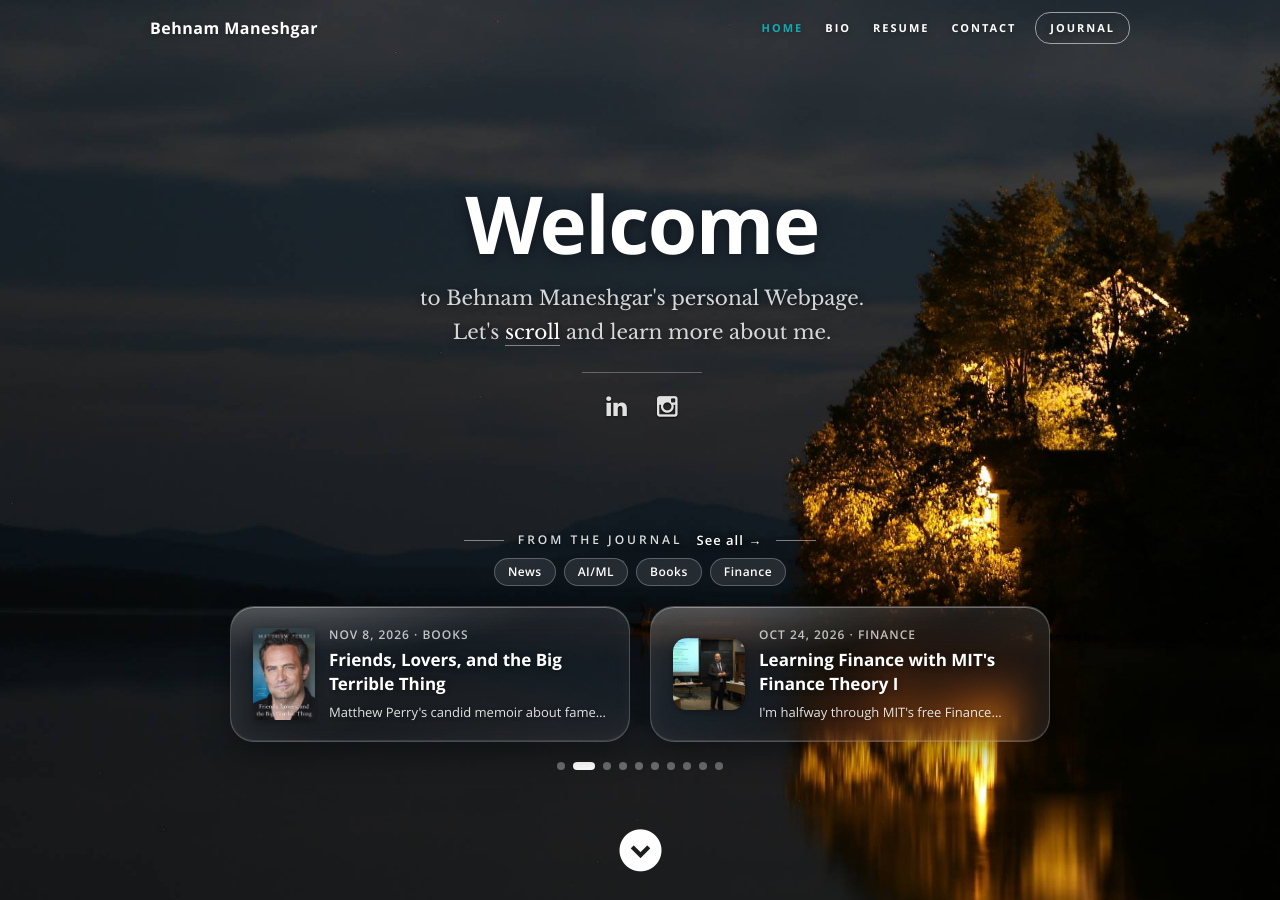
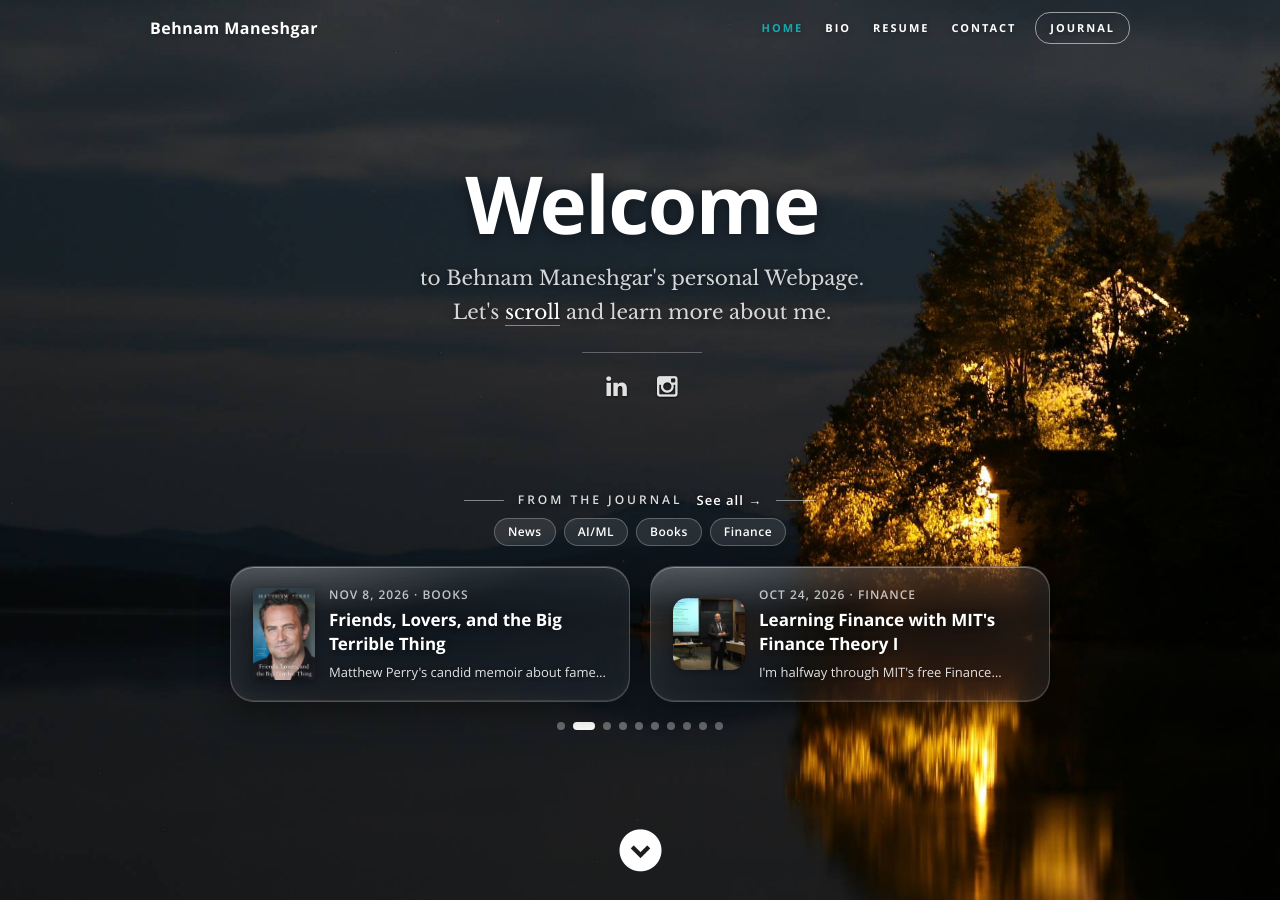
Before and after one commit to maneshgar/personal-website, a Jekyll site: the page built from index.html, in a window 1280 px wide and 900 px high. Built offline with Jekyll 4.4.1, drawn with Linux system fonts in a browser that asks for light colours.

Commit message:
Lift welcome content further from the bottom edge
Co-Authored-By: Claude Opus 5.5 <noreply@anthropic.com>

```diff
--- a/css/journal.css
+++ b/css/journal.css
@@ -341,7 +341,7 @@ header .hero-latest-wrap {
    position: absolute;
    left: 0;
    right: 0;
-   bottom: calc(130px + var(--hero-fade, 0px));
+   bottom: calc(170px + var(--hero-fade, 0px));
    z-index: 2;
 }
 header .hero-latest-label {
@@ -516,7 +516,7 @@ header .hero-card-text {
 }
 
 @media only screen and (max-width: 767px) {
-   header .hero-latest-wrap { bottom: calc(64px + var(--hero-fade, 0px)); }
+   header .hero-latest-wrap { bottom: calc(104px + var(--hero-fade, 0px)); }
    header .hero-card { width: 300px; height: 124px; padding: 14px 16px; border-radius: 20px; }
    header .hero-card-title { font-size: 15px; line-height: 21px; }
    header .hero-card-text { -webkit-line-clamp: 1; }
--- a/css/layout.css
+++ b/css/layout.css
@@ -1313,12 +1313,12 @@ header:after {
 }
 header .scrolldown a { z-index: 3; bottom: calc(30px + var(--hero-fade)); }
 header#home .banner { padding-bottom: calc(30px + var(--hero-fade)); }
-header#home.has-latest .banner { padding-bottom: calc(300px + var(--hero-fade)); }
+header#home.has-latest .banner { padding-bottom: calc(340px + var(--hero-fade)); }
 #about { padding-top: 64px; }
 @media only screen and (max-width: 767px) {
    header#home { --hero-fade: 180px; }
    header#home .banner { padding-bottom: calc(12px + var(--hero-fade)); }
-   header#home.has-latest .banner { padding-bottom: calc(260px + var(--hero-fade)); }
+   header#home.has-latest .banner { padding-bottom: calc(300px + var(--hero-fade)); }
 }
 @media only screen and (max-height: 640px) {
    header#home.has-latest .banner { padding-bottom: calc(30px + var(--hero-fade)); }
```
